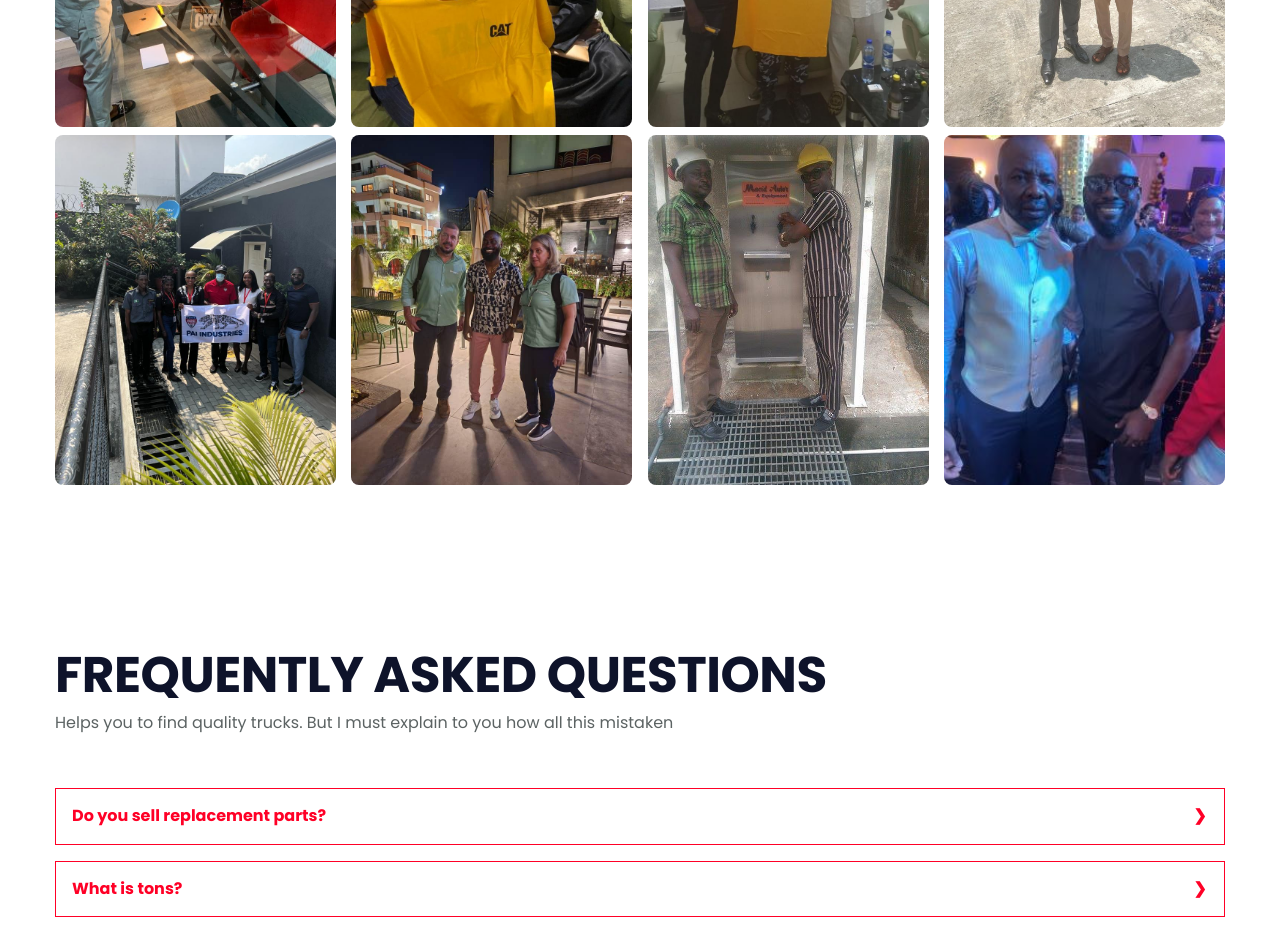
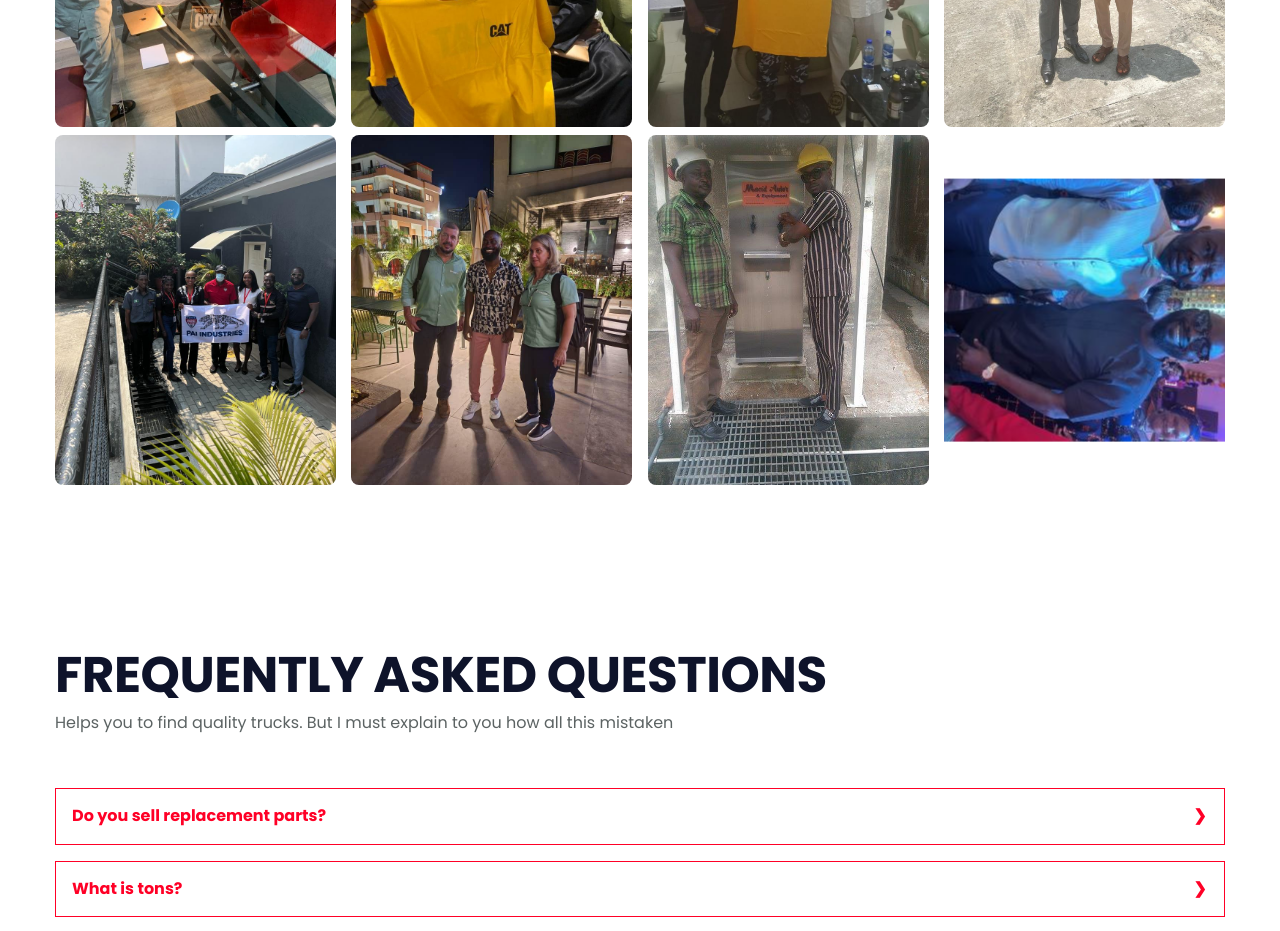
Before and after one commit to nathscode/macgee, a Next.js app: page /gallery in a window 1280 px wide. Shown: the part 1340-2271 px from the top of the page. Built offline with nearby package versions, Linux system fonts and the light colour scheme.

Commit message:
editted gallery page 2

```diff
--- a/pages/gallery.js
+++ b/pages/gallery.js
@@ -182,7 +182,7 @@ function Gallery() {
 							</div>
 							<Image
 								alt="Ifeanyi Nwanchukwu CEO Ify Bros Constructions"
-								className="block object-cover object-center w-full h-full rounded-lg"
+								className="block object-contain object-center w-full h-full rounded-lg rotate-90"
 								src="/assets/images/clients/ceo-and-friend.jpg"
 								layout="fill"
 							/>
```
